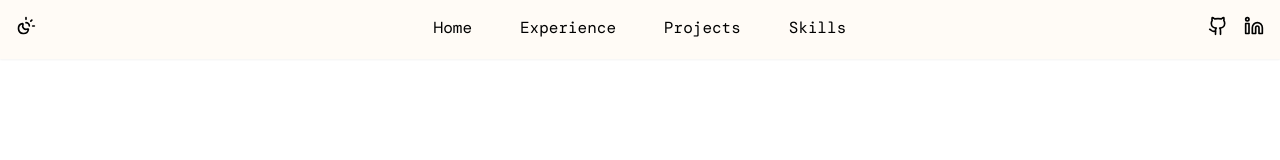
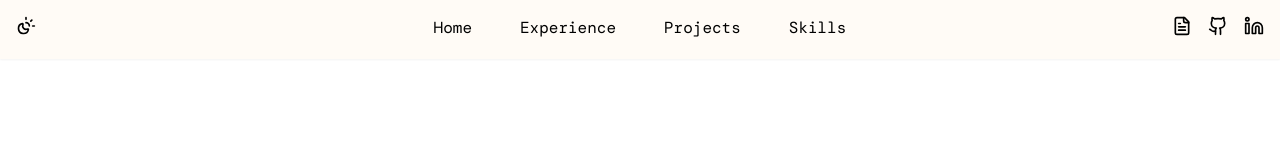
Before and after one commit to Ackberry/portfolio, a Next.js app in the folder portfolio/: page / in a window 1280 px wide. Shown: the top 160 px of the page. Built offline with nearby package versions, Linux system fonts and the light colour scheme; a web font is replaced by a local one.

Commit message:
resume section

```diff
--- a/portfolio/src/app/page.tsx
+++ b/portfolio/src/app/page.tsx
@@ -3,7 +3,7 @@
 import { useTheme } from 'next-themes'
 import { useEffect, useState } from 'react'
 import { Github, Linkedin } from "lucide-react";
-import { Sun, Moon } from 'lucide-react'
+import { Sun, Moon, FileText } from 'lucide-react'
 import Skills from "./components/skills"
 import ThemeToggle from './components/themetoggle'
 import ProjectCard from './components/ProjectCard'
@@ -30,6 +30,16 @@ export default function Home() {
 
             {/*Far right */}
             <div className="flex gap-4 flex-1 justify-end">
+            <a
+            href="https://drive.google.com/file/d/1SuDcvyeogC_O4cbKGdj6gbP6WBmV2jWk/view"
+            target="_blank"
+            rel="noopener noreferrer"
+            aria-label="FileText"
+            className="hover:text-green-600 dark:hover:text-pink-400 transition"
+              >
+            <FileText size={20} />
+                </a>
+
               <a
             href="https://github.com/ackberry"
             target="_blank"
@@ -48,6 +58,7 @@ export default function Home() {
               >
             <Linkedin size={20} />
                 </a>
+
             </div>
 
           </nav>
```
